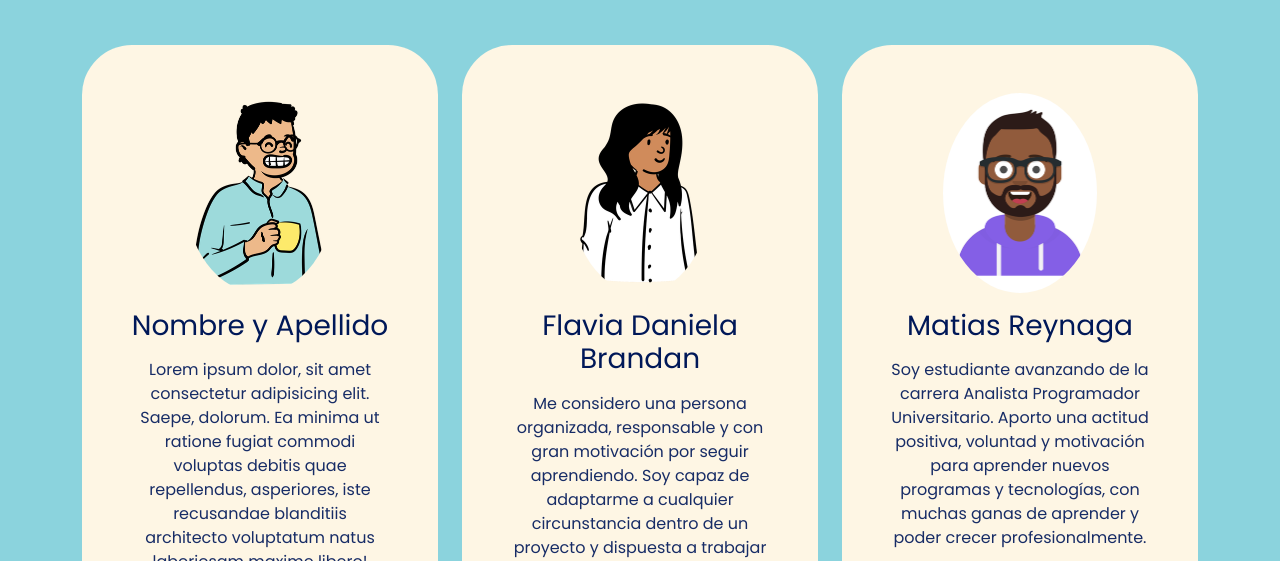
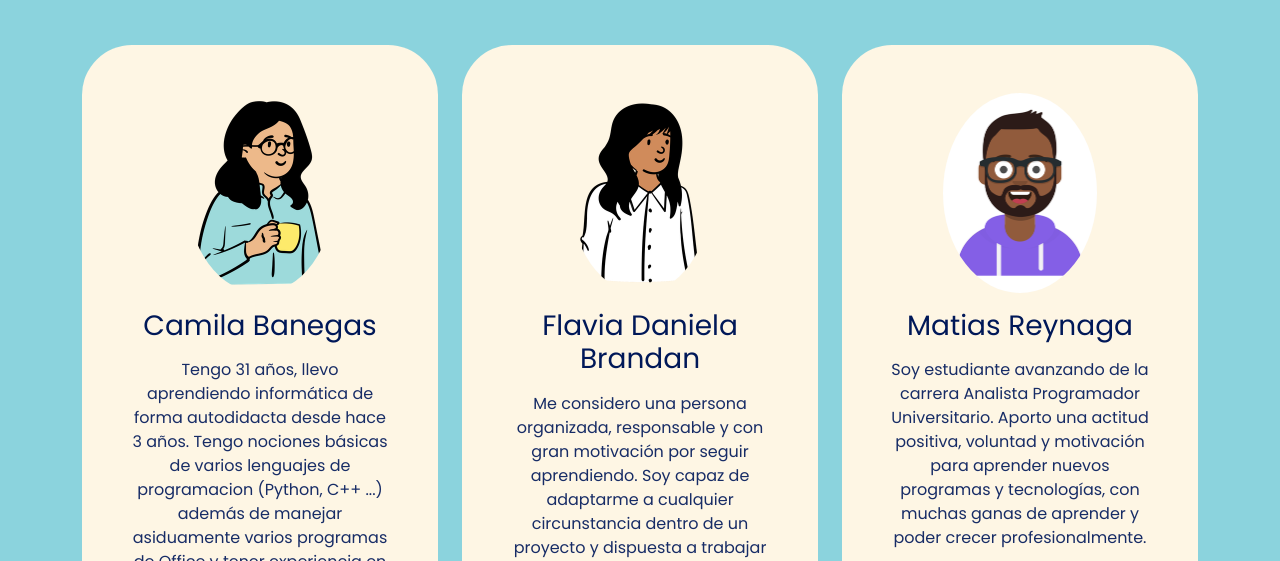
Before and after one commit to FlaviaBrandan/devtech-podcast-web, a plain HTML site: page index.html in a window 1280 px wide. Shown: the part 1190-1751 px from the top of the page. Drawn offline with nearby package versions, Linux system fonts and the light colour scheme.

Commit message:
ediciones de index y asset

```diff
--- a/index.html
+++ b/index.html
@@ -100,11 +100,9 @@
           <div class="col-md-6 col-lg-4 mb-3">
             <div class="card">
               <div class="card-body text-center p-5">
-                <img src="./assets/avatar.png" alt="avatar" class=" img img-fluid rounded-circle mb-3">
-                <h3 class="title card-title mb-3">Nombre y Apellido</h3>
-                <p>Lorem ipsum dolor, sit amet consectetur adipisicing elit. Saepe, dolorum. Ea minima ut ratione fugiat
-                  commodi voluptas debitis quae repellendus, asperiores, iste recusandae blanditiis architecto
-                  voluptatum natus laboriosam maxime libero!</p>
+                <img src="./assets/avatar3.png" alt="avatar" class=" img img-fluid rounded-circle mb-3">
+                <h3 class="title card-title mb-3">Camila Banegas</h3>
+                <p>Tengo 31 años, llevo aprendiendo informática de forma autodidacta desde hace 3 años. Tengo nociones básicas de varios lenguajes de programacion (Python, C++ ...) además de manejar asiduamente varios programas de Office y tener experiencia en diseño digital.</p>
                 <a href="#"><i class="bi bi-twitter text-dark mx-1 lead"></i></a>
                 <a href="#"><i class="bi bi-linkedin text-dark mx-1 lead"></i></a>
                 <a href="#"><i class="bi bi-github text-dark mx-1 lead"></i></a>
```
Also changed, not shown: assets/avatar3.png (added).
